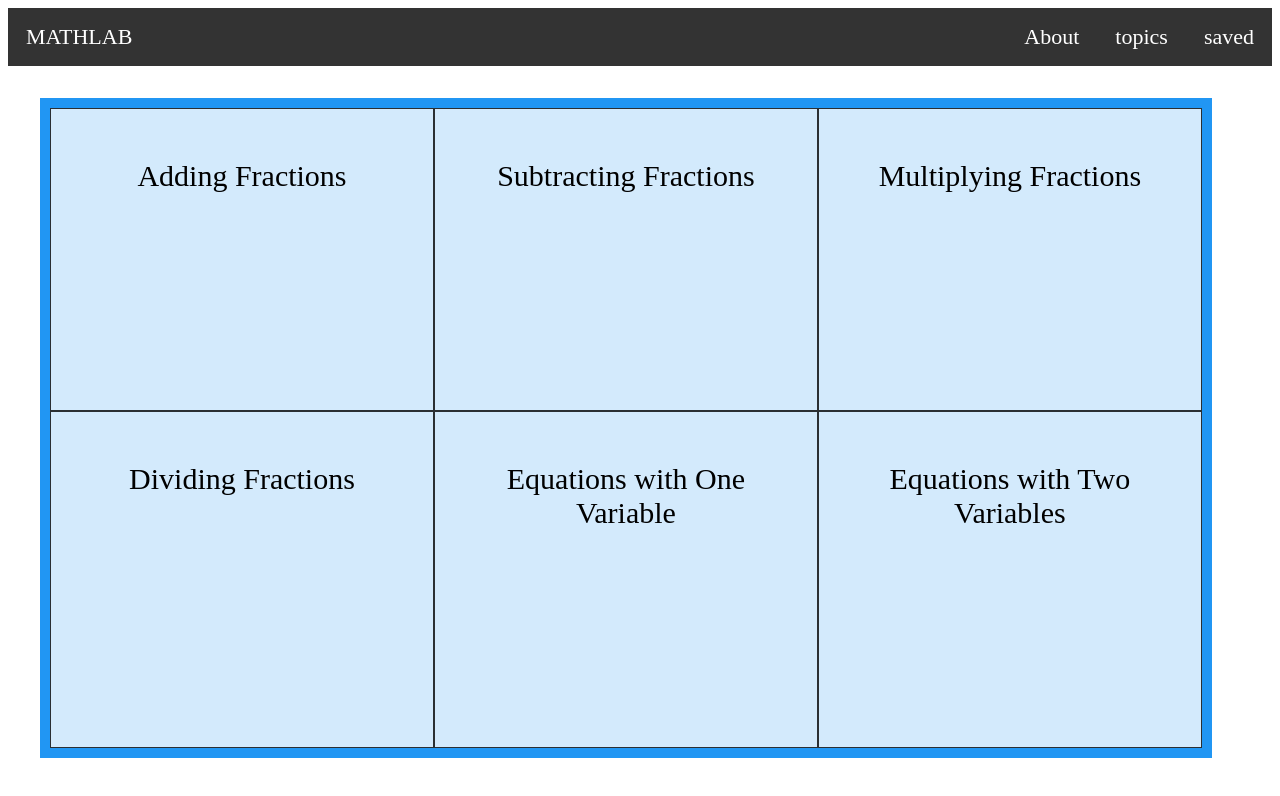
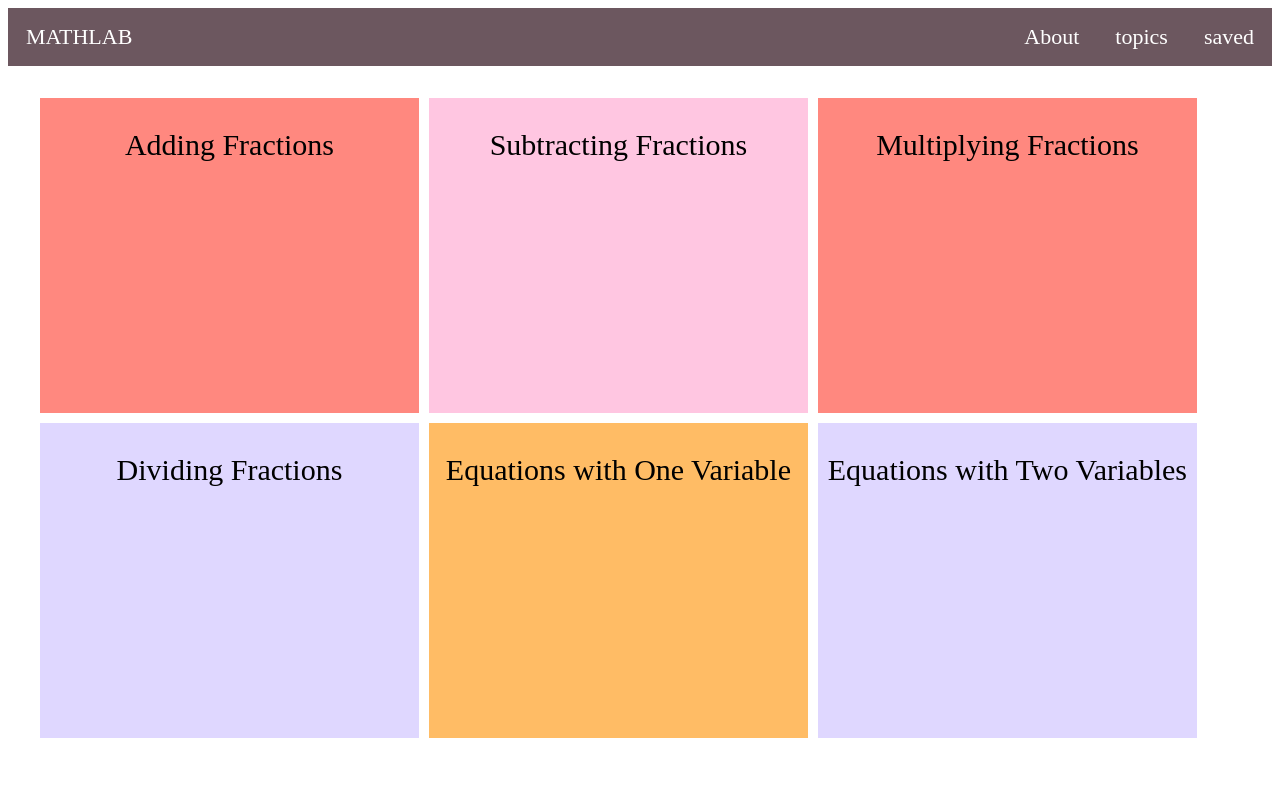
Before and after one commit to Anisha7/Mathlab, a plain HTML site: page index.html in a window 1280 px wide. Drawn offline with Linux system fonts and the light colour scheme.

Commit message:
Beautifying

```diff
--- a/styles.css
+++ b/styles.css
@@ -1,21 +1,49 @@
 /* layout */
 .grid-container {
     display: grid;
-    grid-template-columns: 33.33% 33.33% 33.33%;
-    background-color: #2196F3;
-    padding: 10px;
+    grid-template-columns: calc(33.33% - 5px) calc(33.33% - 5px) calc(33.33% - 5px);
+    /* background-color: #2196F3; */
+    /* padding: 10px; */
     margin: 2.5%;
     height: 80%;
     position: absolute;
     width: 90%;
+    grid-column-gap: 10px;
+    grid-row-gap: 10px;
 }
 
 .category {
-    background-color: rgba(255, 255, 255, 0.8);
-    border: 1px solid rgba(0, 0, 0, 0.8);
-    padding: 20px;
+    /* background-color: rgba(255, 255, 255, 0.8); */
+    background-color: #2196F3;
+    /* border: 1px solid rgba(0, 0, 0, 0.8); */
+    padding: 0;
     font-size: 30px;
     text-align: center;
+}
+
+/* altering colors with 6 colors */
+.category:nth-child(6n - 5){
+    background-color: #FF887F;
+}
+
+.category:nth-child(6n - 4){
+    background-color: #FFC6E1;
+}
+
+.category:nth-child(6n - 3){
+    background-color: #FF887F;
+}
+
+.category:nth-child(6n - 2){
+    background-color: #DFD7FF;
+}
+
+.category:nth-child(6n - 1){
+    background-color: #FFBC65;
+}
+
+.category:nth-child(6n){
+    background-color: #DFD7FF;
 }
 
 /* nav bar */
@@ -25,7 +53,7 @@ navbar ul {
     margin: 0;
     padding: 0;
     overflow: hidden;
-    background-color: #333;
+    background-color: #6C575F;
 }
 
 navbar li {
```
